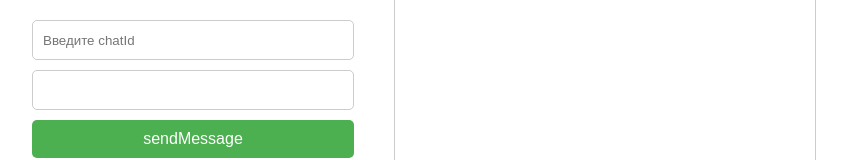
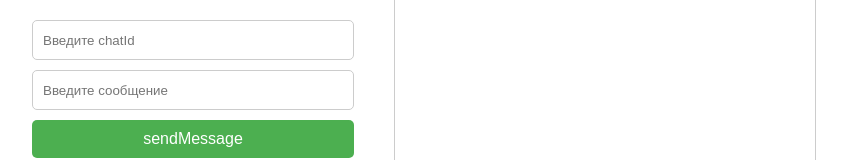
Before and after one commit to abatzhumabay/abatzhumabay.github.io, a plain HTML site: page index.html in a window 1280 px wide. Shown: the part 296-456 px from the top of the page, without its empty margins (216-1063 px from the left). Drawn offline with Linux system fonts and the light colour scheme.

Commit message:
Add files via upload

```diff
--- a/index.html
+++ b/index.html
@@ -18,7 +18,7 @@
             </div>
             <div class="section">
                 <input type="text" id="chatIdMessage" placeholder="Введите chatId">
-                <input type="text" id="message" placeholders="Введите сообщение">
+                <input type="text" id="message" placeholder="Введите сообщение">
                 <button onclick="sendMessage()">sendMessage</button>
             </div>
             <div class="section">
```
